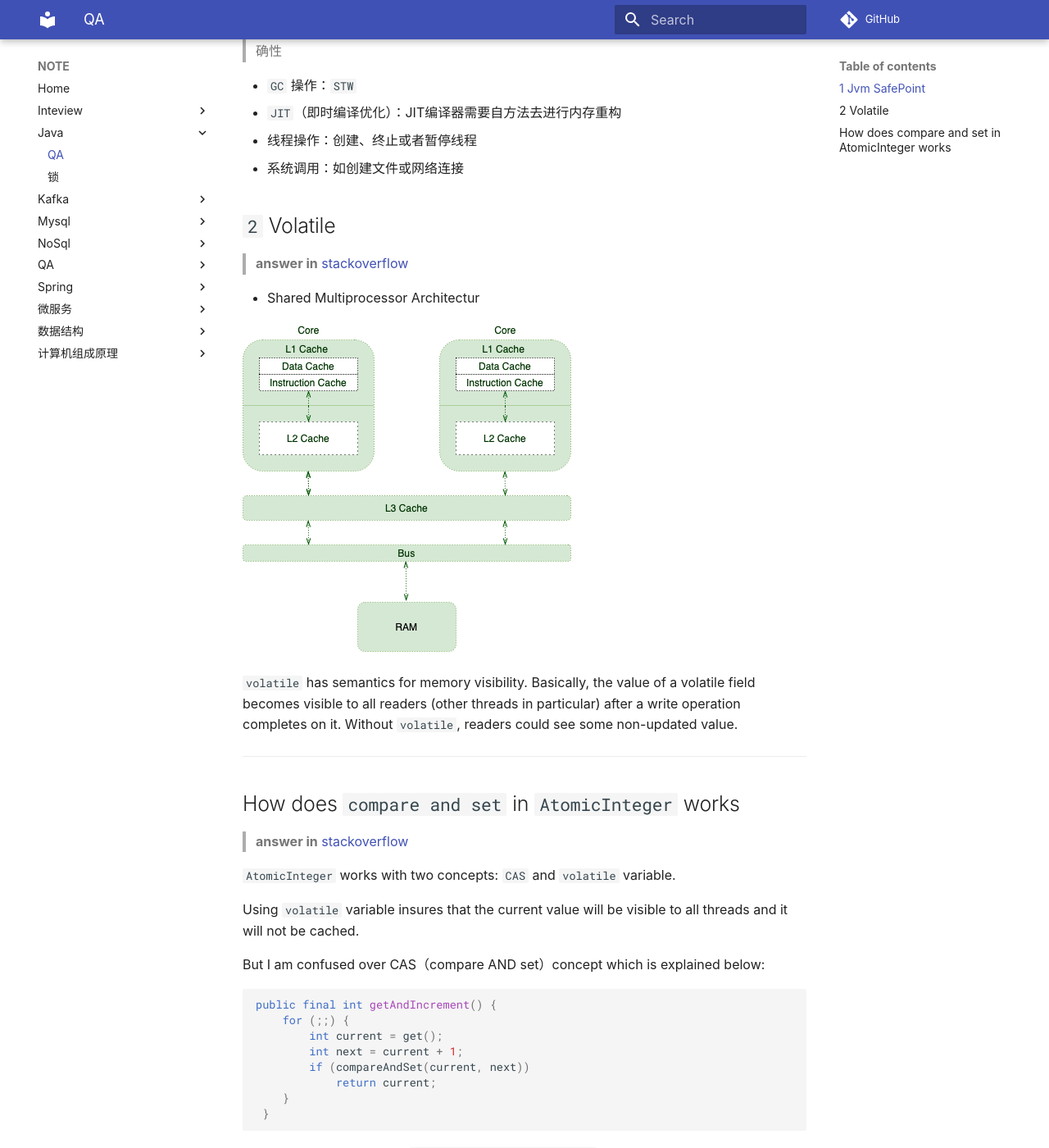
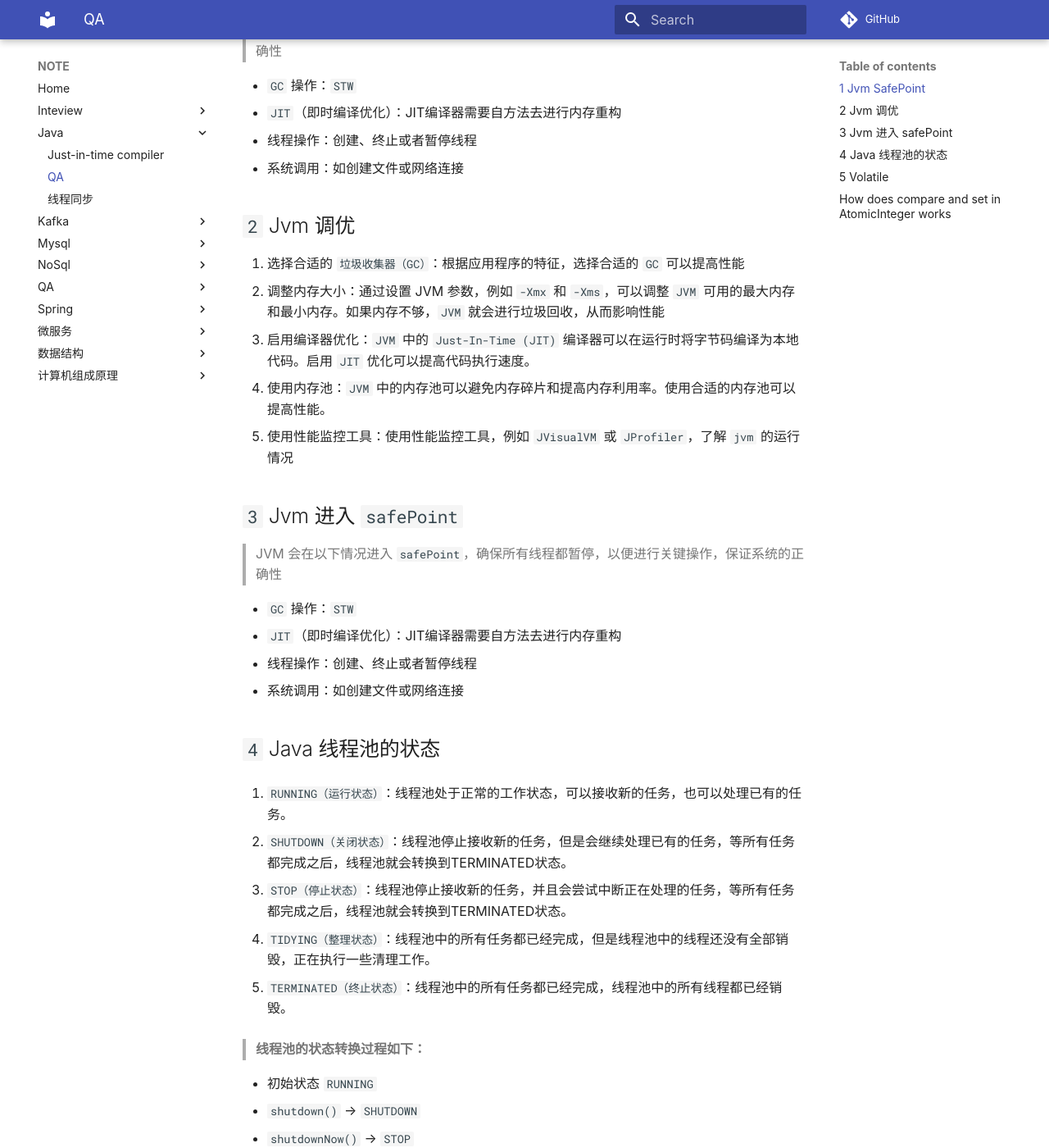
Before and after one commit to rocky-raccoon33/notes, an MkDocs documentation site: the page built from docs/Java/QA.md, in a window 1280 px wide and 1400 px high, scrolled down 206 px. Shown: the whole window at 82% size. Built offline with MkDocs 1.6.1 and Material for MkDocs 9.7.7, drawn with Linux system fonts in a browser that asks for light colours; comment, search, counter and statistics services are not loaded; some of the changed text lies outside the part shown.

```diff
--- /dev/null
+++ b/docs/Java/JIT.md
@@ -0,0 +1 @@
+# Just-in-time compiler
--- a/docs/Java/QA.md
+++ b/docs/Java/QA.md
@@ -9,7 +9,44 @@
 - 线程操作：创建、终止或者暂停线程
 - 系统调用：如创建文件或网络连接
 
-## `2` Volatile
+## `2` Jvm 调优
+
+1. 选择合适的 `垃圾收集器（GC）`：根据应用程序的特征，选择合适的 `GC` 可以提高性能
+2. 调整内存大小：通过设置 JVM 参数，例如 `-Xmx` 和 `-Xms`，可以调整 `JVM` 可用的最大内存和最小内存。如果内存不够，`JVM` 就会进行垃圾回收，从而影响性能
+3. 启用编译器优化：`JVM` 中的 `Just-In-Time (JIT)` 编译器可以在运行时将字节码编译为本地代码。启用 `JIT` 优化可以提高代码执行速度。
+4. 使用内存池：`JVM` 中的内存池可以避免内存碎片和提高内存利用率。使用合适的内存池可以提高性能。
+5. 使用性能监控工具：使用性能监控工具，例如 `JVisualVM` 或 `JProfiler`，了解 `jvm` 的运行情况
+
+## `3` Jvm 进入 `safePoint`
+
+> JVM 会在以下情况进入 `safePoint`，确保所有线程都暂停，以便进行关键操作，保证系统的正确性
+
+- `GC` 操作：`STW`
+- `JIT`（即时编译优化）：JIT编译器需要自方法去进行内存重构
+- 线程操作：创建、终止或者暂停线程
+- 系统调用：如创建文件或网络连接
+
+## `4` Java 线程池的状态
+
+1. `RUNNING（运行状态）`：线程池处于正常的工作状态，可以接收新的任务，也可以处理已有的任务。
+
+2. `SHUTDOWN（关闭状态）`：线程池停止接收新的任务，但是会继续处理已有的任务，等所有任务都完成之后，线程池就会转换到TERMINATED状态。
+
+3. `STOP（停止状态）`：线程池停止接收新的任务，并且会尝试中断正在处理的任务，等所有任务都完成之后，线程池就会转换到TERMINATED状态。
+
+4. `TIDYING（整理状态）`：线程池中的所有任务都已经完成，但是线程池中的线程还没有全部销毁，正在执行一些清理工作。
+
+5. `TERMINATED（终止状态）`：线程池中的所有任务都已经完成，线程池中的所有线程都已经销毁。
+
+> **线程池的状态转换过程如下：**
+
+- 初始状态 `RUNNING`
+- `shutdown()` -> `SHUTDOWN`
+- `shutdownNow()` -> `STOP`
+- 当线程池中的所有任务都完成之后，进入 `TIDYING` 状态，等待清理工作完成
+- 清理工作完成之后，线程池会进入 `TERMINATED` 状态
+
+## `5` Volatile
 
 > **answer in** [stackoverflow](https://stackoverflow.com/questions/106591/what-is-the-volatile-keyword-useful-for)
 
```
Also changed, not shown: docs/Java/线程同步.md (added, +32 -0 lines), docs/Java/锁.md (deleted, +0 -9 lines), docs/Kafka/kafka存储结构.md (added, +34 -0 lines), docs/Kafka/img/index.webp (added), docs/Kafka/img/partition.png (added), docs/Kafka/img/segment.webp (added).
